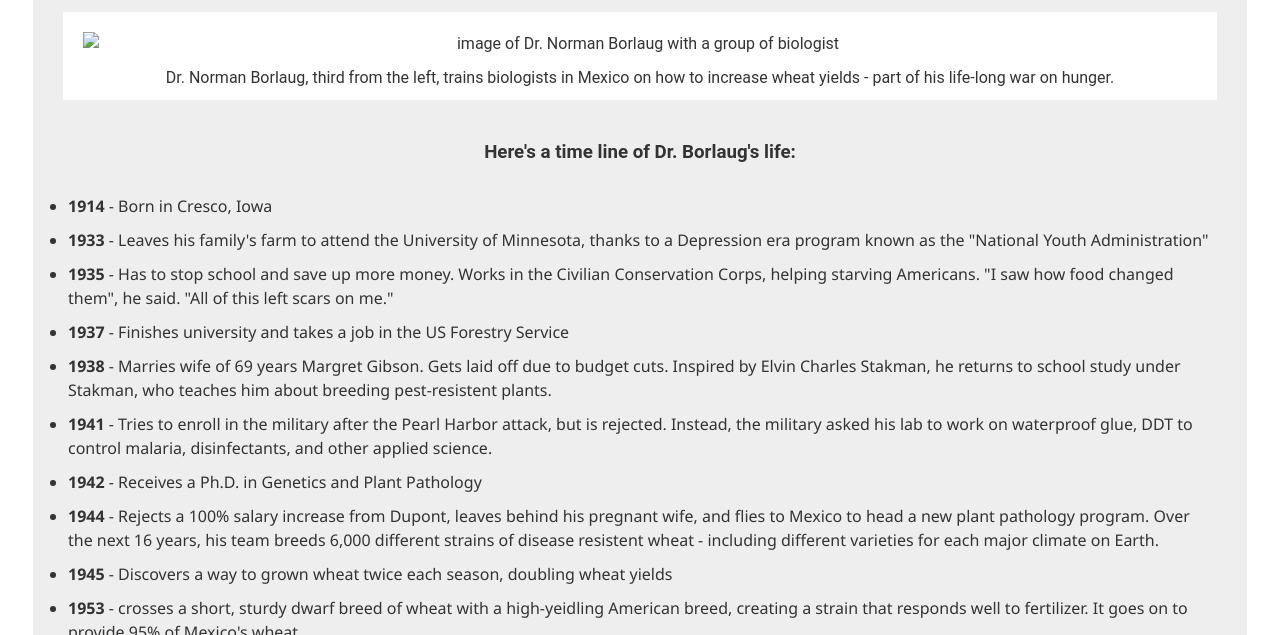
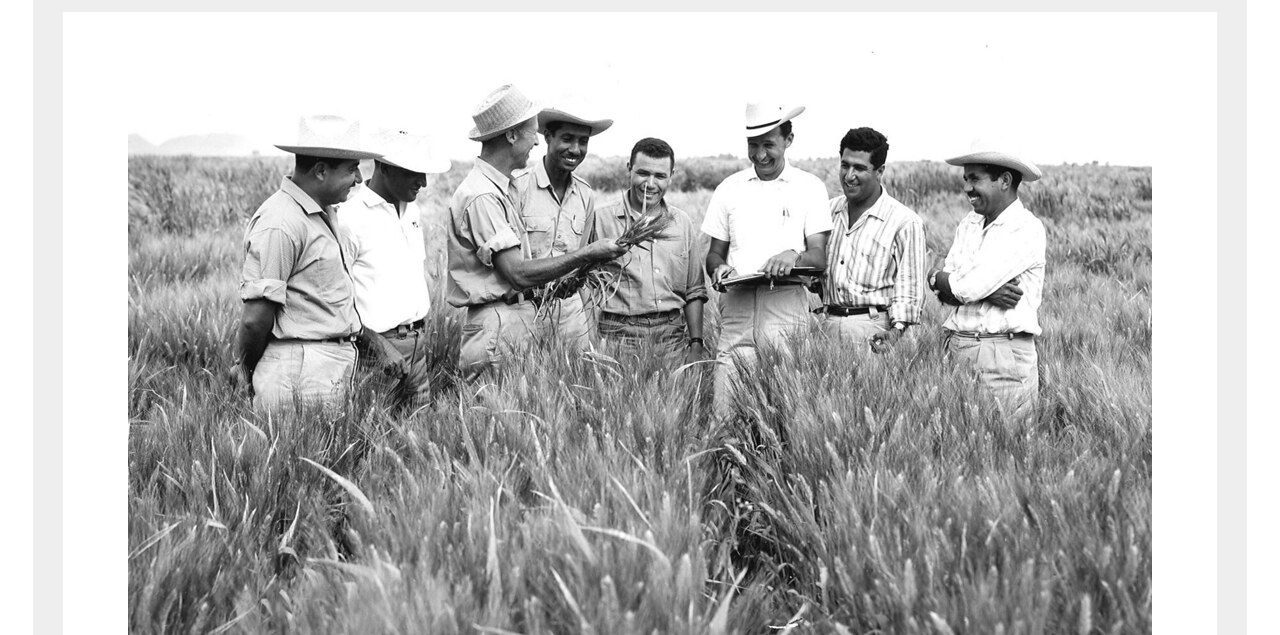
Before and after one commit to DannyJD/Tribute_Page_FreeCodeCamp, a plain HTML site: page index.html in a window 1280 px wide. Shown: the part 165-800 px from the top of the page. Drawn offline with Linux system fonts and the light colour scheme; the site is published under a folder, as on GitHub Pages, so addresses that start at the root find nothing.

Commit message:
Update index.html
remove / from line 19. To link image properly.

```diff
--- a/index.html
+++ b/index.html
@@ -16,7 +16,7 @@
 
       <section id="img-div">
         <img
-          src="/tribute image.jpg"
+          src="tribute image.jpg"
           alt="image of Dr. Norman Borlaug with a group of biologist"
           id="image"
         />
```
